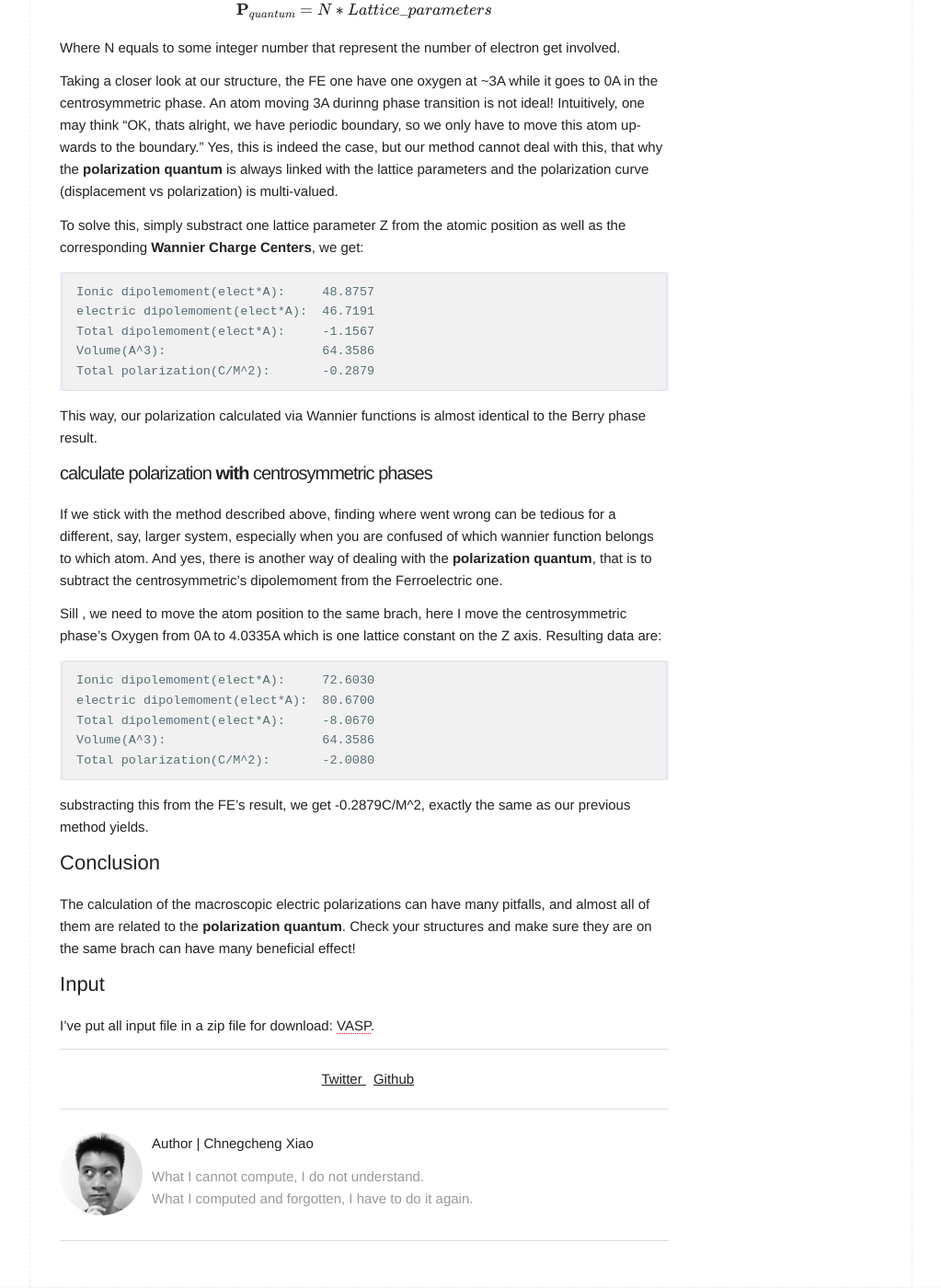
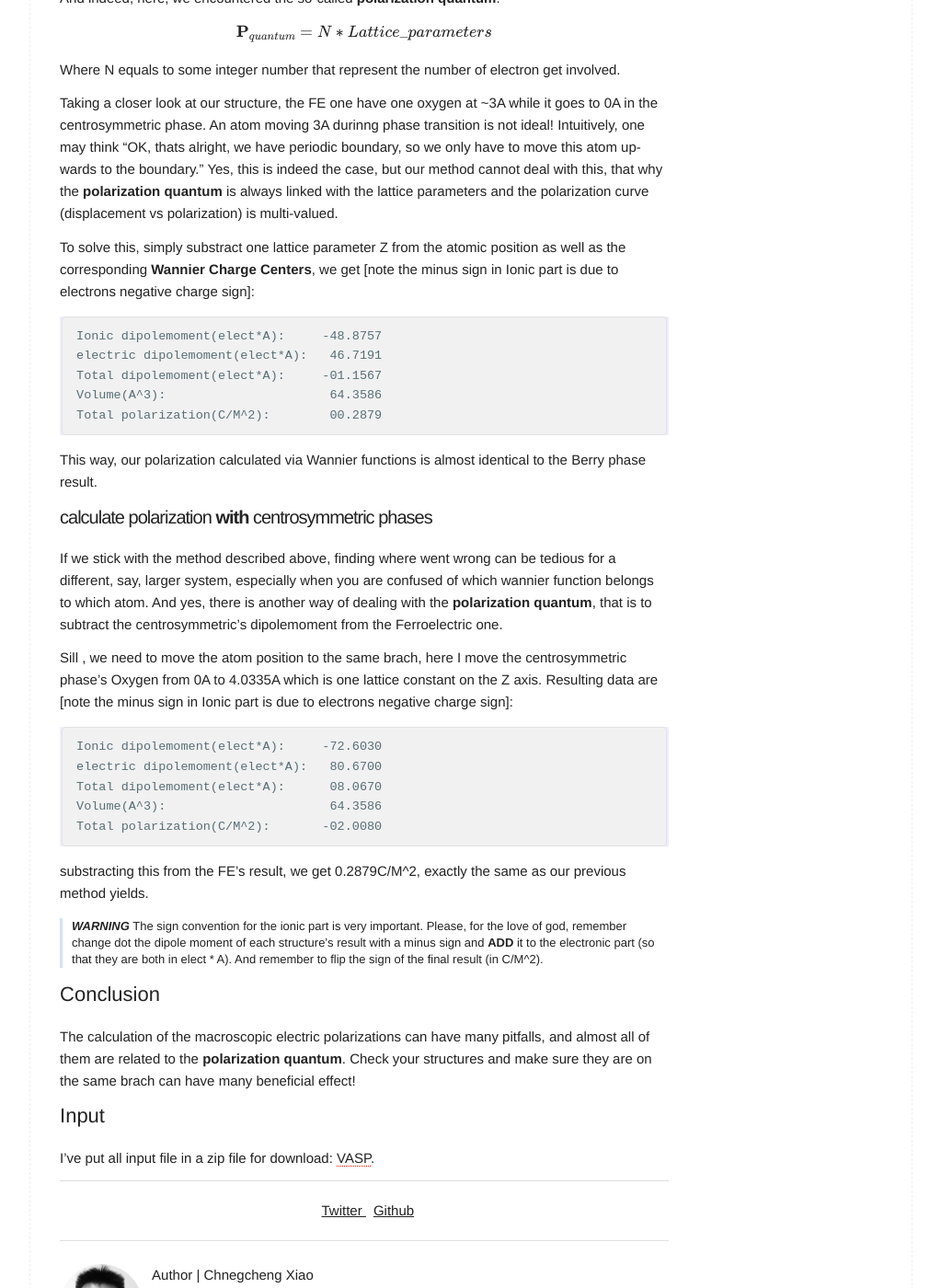
Before and after one commit to Chengcheng-Xiao/Chengcheng-Xiao.github.io, a Jekyll site: the page built from _posts/2019-12-25-Wannier_center_polarization.md, in a window 1280 px wide and 1400 px high, scrolled down 5113 px. Shown: the whole window at 92% size, without its empty margins (128-1151 px from the left). Built offline with Jekyll 4.4.1, drawn with Linux system fonts in a browser that asks for light colours; formulas are drawn with MathJax 3; some of the changed text lies outside the part shown.

Commit message:
modified 2019-12-25-Wannier_center_polarization and 2019-08-05-Berryphase_VASP (sign convention)

````diff
--- a/_posts/2019-12-25-Wannier_center_polarization.md
+++ b/_posts/2019-12-25-Wannier_center_polarization.md
@@ -51,17 +51,17 @@
 | 5        | -11.66192     | -1.41757           |
 | 6 (FE)   | -11.5742      | -1.68399           |
 {: .center}
->we can easily calculate its ionic dipole moment at centrosymmetric phase should be 12.09 elect*A.
+>we can easily calculate its ionic dipole moment at centrosymmetric phase should be -12.09 elect*A.
 
 >After figure out which value is clearly wrong, we can now proceed to calculate total polarization:
 
 ```
 Total ionic contribution = 0.5258 elect*A
 Total electronic contribution = -1.68399 elect*A
-Total dipole moment = -1.15819
+Total dipole moment = -1.15819 elect*A
 Volume = 64.35864801 A^3
 
-Total polarization = -0.288293871 C/m^2
+Total polarization = 0.288293871 C/m^2
 ```
 
 ## Wannier result
@@ -172,14 +172,14 @@
 
 $$\mathbf{P}_{ion}=\Sigma_{I} C_{I}  \mathbf{R}_{I} $$
 
-sincd r and R are vectors, in order to get the total polarization, we have to do this on three axis and then add them up using vector summation. Here, I only care the polarization at Z axis, so I ignored the other axis's contribution. My result follows:
+sincd r and R are vectors, in order to get the total polarization, we have to do this on three axis and then add them up using vector summation. Here, I only care the polarization at Z axis, so I ignored the other axis's contribution. My result follows [note the minus sign in Ionic part is due to electrons negative charge sign]:
 
 ```
-Ionic dipolemoment(elect*A):     72.0767
-electric dipolemoment(elect*A):  78.9870
-Total dipolemoment(elect*A):     6.91031
-Volume(A^3):                     64.3586
-Total polarization(C/M^2):       1.72001
+Ionic dipolemoment(elect*A):     -72.0767
+electric dipolemoment(elect*A):   78.9870
+Total dipolemoment(elect*A):      06.9103
+Volume(A^3):                      64.3586
+Total polarization(C/M^2):       -01.7200
 ```
 
 This value is drastically large than the one we get using Berryphase method. There must be something wrong here!
@@ -192,30 +192,33 @@
 
 Taking a closer look at our structure, the FE one have one oxygen at ~3A while it goes to 0A in the centrosymmetric phase. An atom moving 3A durinng phase transition is not ideal! Intuitively, one may think "OK, thats alright, we have periodic boundary, so we only have to move this atom up-wards to the boundary." Yes, this is indeed the case, but our method cannot deal with this, that why the __polarization quantum__ is always linked with the lattice parameters and the polarization curve (displacement vs polarization) is multi-valued.
 
-To solve this, simply substract one lattice parameter Z from the atomic position as well as the corresponding __Wannier Charge Centers__, we get:
+To solve this, simply substract one lattice parameter Z from the atomic position as well as the corresponding __Wannier Charge Centers__, we get [note the minus sign in Ionic part is due to electrons negative charge sign]:
 
 ```
-Ionic dipolemoment(elect*A):     48.8757
-electric dipolemoment(elect*A):  46.7191
-Total dipolemoment(elect*A):     -1.1567
-Volume(A^3):                     64.3586
-Total polarization(C/M^2):       -0.2879
+Ionic dipolemoment(elect*A):     -48.8757
+electric dipolemoment(elect*A):   46.7191
+Total dipolemoment(elect*A):     -01.1567
+Volume(A^3):                      64.3586
+Total polarization(C/M^2):        00.2879
 ```
 This way, our polarization calculated via Wannier functions is almost identical to the Berry phase result.
 
 ### calculate polarization __with__ centrosymmetric phases
 If we stick with the method described above, finding where went wrong can be tedious for a different, say, larger system, especially when you are confused of which wannier function belongs to which atom. And yes, there is another way of dealing with the __polarization quantum__, that is to subtract the centrosymmetric's dipolemoment from the Ferroelectric one.
 
-Sill , we need to move the atom position to the same brach, here I move the centrosymmetric phase's Oxygen from 0A to 4.0335A which is one lattice constant on the Z axis. Resulting data are:
+Sill , we need to move the atom position to the same brach, here I move the centrosymmetric phase's Oxygen from 0A to 4.0335A which is one lattice constant on the Z axis. Resulting data are [note the minus sign in Ionic part is due to electrons negative charge sign]:
 ```
-Ionic dipolemoment(elect*A):     72.6030
-electric dipolemoment(elect*A):  80.6700
-Total dipolemoment(elect*A):     -8.0670
-Volume(A^3):                     64.3586
-Total polarization(C/M^2):       -2.0080
+Ionic dipolemoment(elect*A):     -72.6030
+electric dipolemoment(elect*A):   80.6700
+Total dipolemoment(elect*A):      08.0670
+Volume(A^3):                      64.3586
+Total polarization(C/M^2):       -02.0080
 ```
 
-substracting this from the FE's result, we get -0.2879C/M^2, exactly the same as our previous method yields.
+substracting this from the FE's result, we get 0.2879C/M^2, exactly the same as our previous method yields.
+
+>_**WARNING**_ The sign convention for the ionic part is very important. Please, for the love of god, remember change dot the dipole moment of each structure's result with a minus sign and **ADD** it to the electronic part (so that they are both in elect * A). And remember to flip the sign of the final result (in C/M^2).
+
 
 ## Conclusion
 The calculation of the macroscopic electric polarizations can have many pitfalls, and almost all of them are related to the __polarization quantum__. Check your structures and make sure they are on the same brach can have many beneficial effect!
````
Also changed, not shown: _posts/2019-08-05-Berryphase_Ferroelectricity.md (+7 -4 lines).
